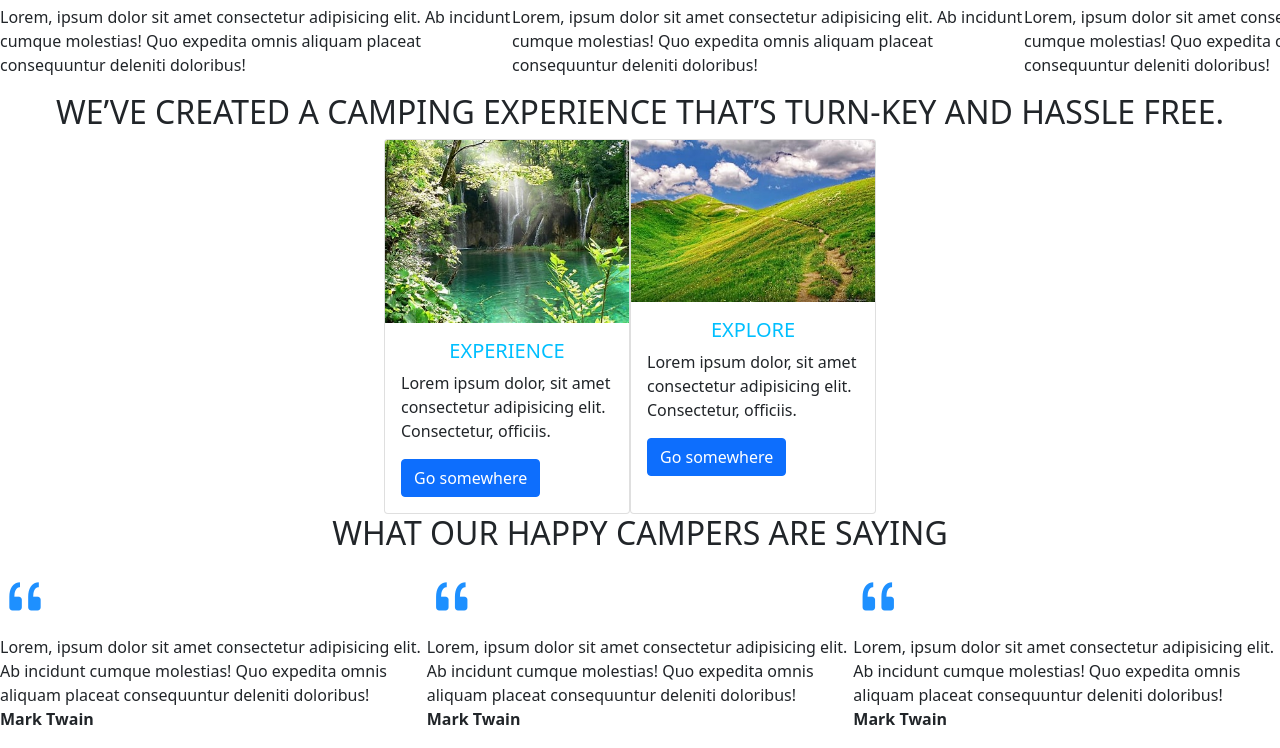
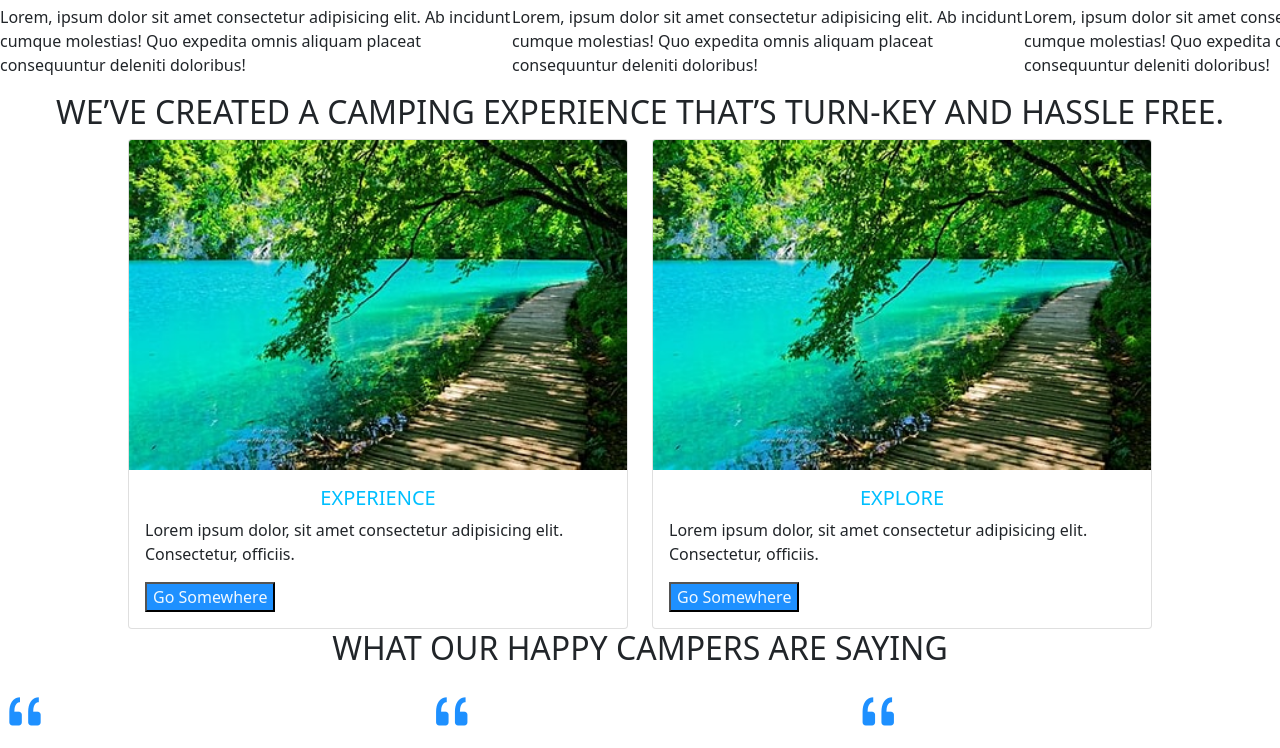
Before and after one commit to traoredjamilatou/tp14, a plain HTML site: page index.html in a window 1280 px wide. Shown: the part 1107-1855 px from the top of the page. Drawn offline with nearby package versions, Linux system fonts and the light colour scheme.

Commit message:
projet14

```diff
--- a/index.html
+++ b/index.html
@@ -25,7 +25,7 @@
                 <a href="">Book</a>
             </nav>
     <div class="A">
-        <h2>MODERN CAMPING</h2>
+        <h4>MODERN CAMPING</h4>
         <h1>GLOBAL SITE</h1>
         <p>Lorem ipsum dolor sit amet consectetur adipisicing elit. Dolores, hic?</p>
         <button>BOOK NOW</button>
@@ -51,23 +51,26 @@
 </div>
 </section>
 <h2>WE’VE CREATED A CAMPING EXPERIENCE THAT’S TURN-KEY AND HASSLE FREE.</h2>
-<section class="M">
-
-  <div class="card" style="width: 17rem;">
-        <img src="2.jpg" class="card-img-top" alt="...">
+    <section class="MM">
+      <div class="row row-cols-1 row-cols-md-2 g-4">
+        <div class="col">
+          <div class="card">
+            <img src="1.jpg" class="card-img-top" alt="...">
             <div class="card-body">
-          <h5 class="card-title">EXPERIENCE</h5>
+              <h5 class="card-title">EXPERIENCE </h5>
               <p class="card-text">Lorem ipsum dolor, sit amet consectetur adipisicing elit. Consectetur, officiis.</p>
-          <a href="#" class="btn btn-primary">Go somewhere</a>
+              <button>Go Somewhere</button>
             </div>
           </div>
         </div>
-      <div class="card" style="width: 17rem;">
-        <img src="3.jpg" class="card-img-top" alt="...">
+        <div class="col">
+          <div class="card">
+            <img src="1.jpg" class="card-img-top" alt="...">
             <div class="card-body">
               <h5 class="card-title">EXPLORE</h5>
               <p class="card-text">Lorem ipsum dolor, sit amet consectetur adipisicing elit. Consectetur, officiis.</p>
-          <a href="#" class="btn btn-primary">Go somewhere</a>
+              <button>Go Somewhere</button>
+            </div>
           </div>
         </div>
     </section>
--- a/styles.css
+++ b/styles.css
@@ -1,5 +1,5 @@
 header {
-background-image: url(2.jpg);
+background-image: url(3.jpg);
 background-repeat: no-repeat;
 height: 600px;
 background-size: cover;
@@ -8,6 +8,7 @@ section header nav {
     margin-top: 0px;
     display: flex;float: right;
     float: right;
+
 /*justify-content:space-btween;*/
 }
 h1{
@@ -29,6 +30,13 @@ header nav a {
     color: white;
     text-align: center;
     margin-top: 150px;
+}
+.A button{
+    background-color: dodgerblue;
+    color: aliceblue;
+    border: none;
+    border-radius: 1cm;
+    padding: 10px 50px;
 }
 h2{
     text-align: center;
@@ -99,4 +107,13 @@ h5{
     justify-content: center;
     color: aliceblue;
    width: 300px;
+text-align: center;
 }
+.MM{
+    margin-left: 10%;
+    margin-right: 10%;
+}
+.MM button{
+    color:aliceblue;
+    background-color:  dodgerblue;
+}
```
Lines whose indentation alone changed are shown as unchanged.
